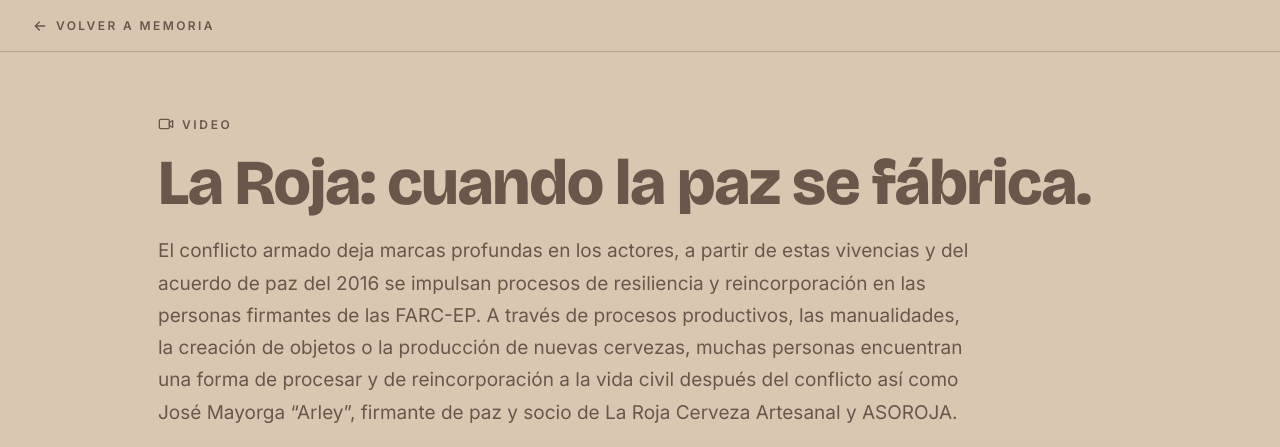
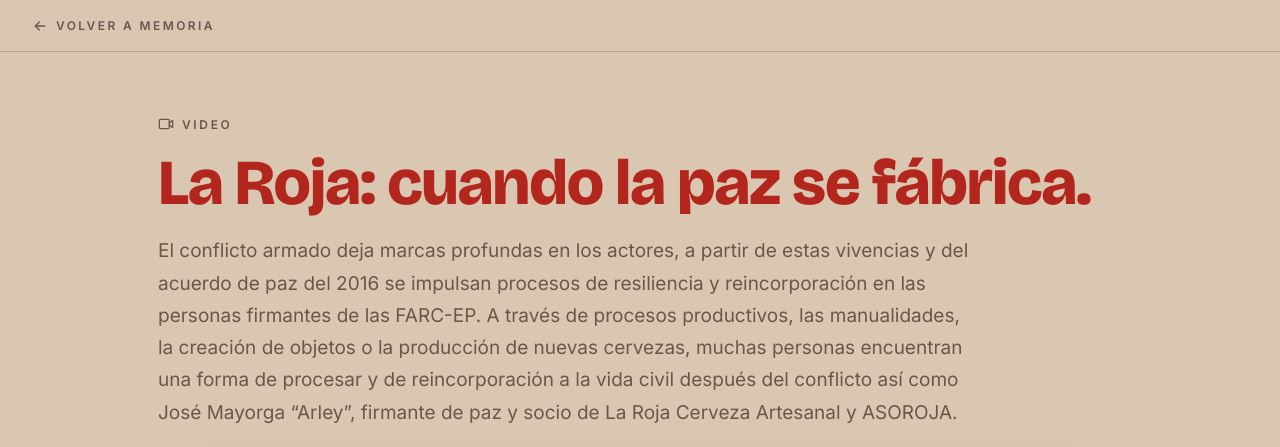
Before and after one commit to vestigio75-hub/Vestigio, a plain HTML site: page vestigio-web/LaRoja.html in a window 1280 px wide. Shown: the top 447 px of the page. Drawn offline with nearby package versions, Linux system fonts and the light colour scheme.

Commit message:
La Roja: título en rojo

```diff
--- a/vestigio-web/LaRoja.html
+++ b/vestigio-web/LaRoja.html
@@ -21,7 +21,7 @@ html,body{margin:0;height:100%;overflow:hidden;background:#D9C7B1}
 .lr-back:focus-visible{outline:2px solid #6B564C;outline-offset:3px}
 .lr-in{max-width:1060px;margin:0 auto;padding:calc(var(--bar) + clamp(40px,8vh,90px)) clamp(16px,4vw,48px) clamp(60px,10vh,110px)}
 .lr-kick{display:inline-flex;align-items:center;gap:8px;font-weight:600;font-size:12px;letter-spacing:.22em;text-transform:uppercase;margin:0 0 18px}
-.lr-t{margin:0 0 20px;font-family:'Bricolage Grotesque',sans-serif;font-weight:800;font-size:clamp(34px,5vw,64px);line-height:1.02;letter-spacing:-.02em;max-width:940px}
+.lr-t{margin:0 0 20px;font-family:'Bricolage Grotesque',sans-serif;font-weight:800;font-size:clamp(34px,5vw,64px);line-height:1.02;letter-spacing:-.02em;max-width:940px;color:#B3261E}
 .lr-p{margin:0 0 clamp(28px,5vh,48px);font-size:clamp(16px,1.5vw,19px);line-height:1.7;max-width:820px}
 .lr-video{position:relative;border-radius:18px;overflow:hidden;background:#1B1B1B;box-shadow:0 20px 50px rgba(60,40,30,.22);aspect-ratio:16/9}
 .lr-video iframe{display:block;width:100%;height:100%;border:0;background:#1B1B1B}
```
